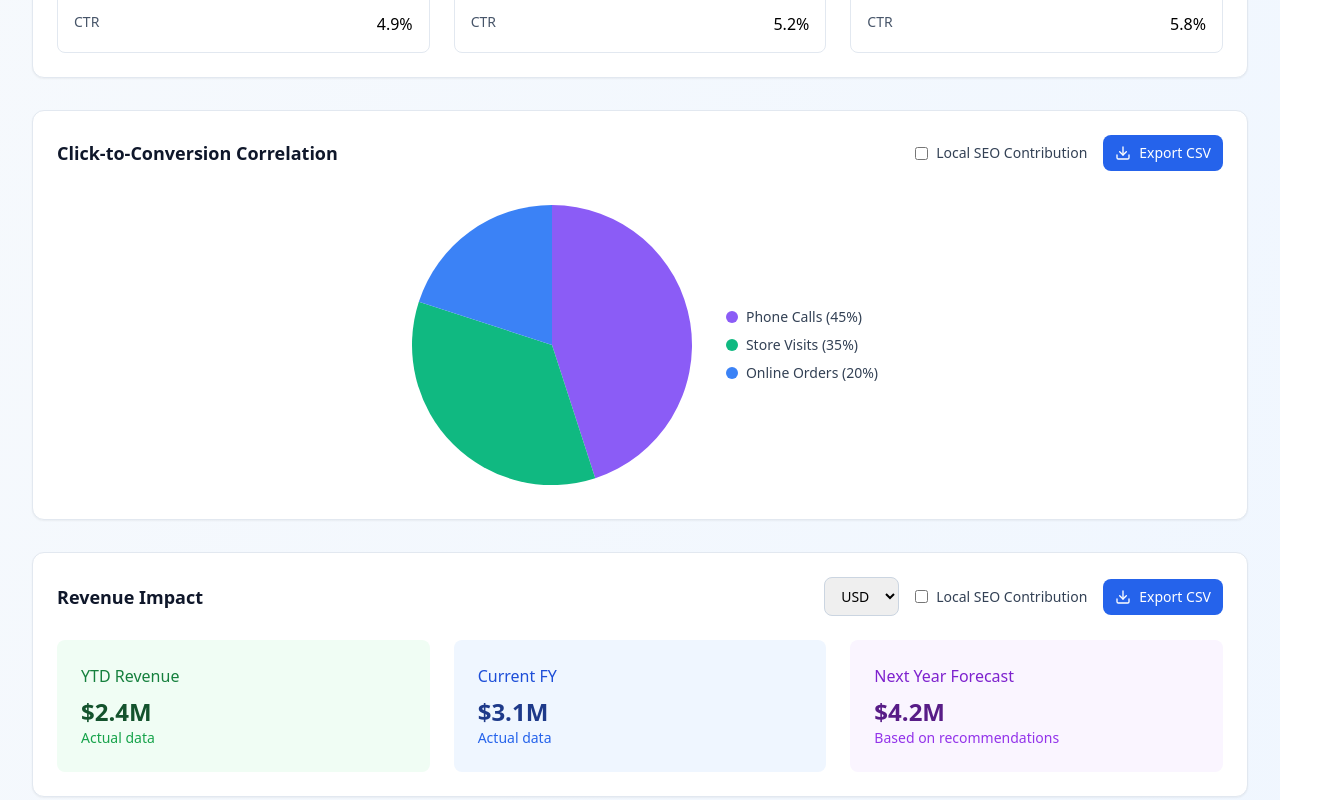
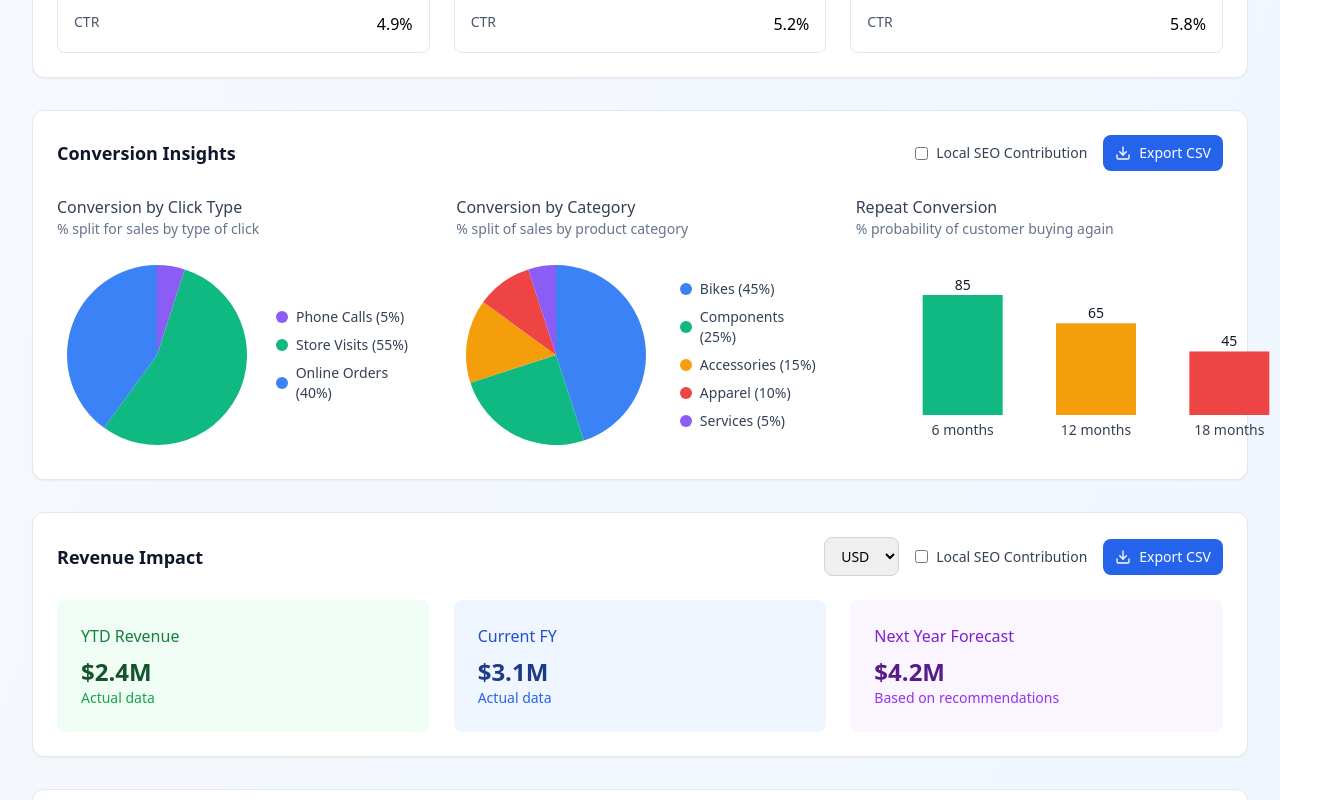
Before and after one commit to apurv123/growthcompass-seo-insights, a React (Vite) app: page /local-seo-plus in a window 1280 px wide. Shown: the part 1900-2700 px from the top of the page, 1336 px wide, since content can reach past the window. Built offline with nearby package versions, Linux system fonts and the light colour scheme.

Commit message:
Replace Click-to-Conversion Correlation with Conversion Insights section

```diff
--- a/src/components/StrategicImpactTab.tsx
+++ b/src/components/StrategicImpactTab.tsx
@@ -2,6 +2,7 @@ import React from 'react';
 import { Download, ChevronRight } from 'lucide-react';
 import FunnelChart from './FunnelChart';
 import PieChart from './PieChart';
+import BarChart from './BarChart';
 import SankeyDiagram from './SankeyDiagram';
 
 interface StrategicImpactTabProps {
@@ -129,10 +130,25 @@ const StrategicImpactTab: React.FC<StrategicImpactTabProps> = ({
     { location: 'Beverly Hills Store', contribution: 2.5, conversionRate: 7.8, ctr: 5.8 }
   ];
 
-  const clickConversionData = [
-    { label: 'Phone Calls', value: 45, percentage: 45, color: '#8b5cf6' },
-    { label: 'Store Visits', value: 35, percentage: 35, color: '#10b981' },
-    { label: 'Online Orders', value: 20, percentage: 20, color: '#3b82f6' }
+  // Conversion Insights Data
+  const conversionByClickTypeData = [
+    { label: 'Phone Calls', value: 5, percentage: 5, color: '#8b5cf6' },
+    { label: 'Store Visits', value: 55, percentage: 55, color: '#10b981' },
+    { label: 'Online Orders', value: 40, percentage: 40, color: '#3b82f6' }
+  ];
+
+  const conversionByCategoryData = [
+    { label: 'Bikes', value: 45, percentage: 45, color: '#3b82f6' },
+    { label: 'Components', value: 25, percentage: 25, color: '#10b981' },
+    { label: 'Accessories', value: 15, percentage: 15, color: '#f59e0b' },
+    { label: 'Apparel', value: 10, percentage: 10, color: '#ef4444' },
+    { label: 'Services', value: 5, percentage: 5, color: '#8b5cf6' }
+  ];
+
+  const repeatConversionData = [
+    { label: '6 months', value: 85, color: '#10b981' },
+    { label: '12 months', value: 65, color: '#f59e0b' },
+    { label: '18 months', value: 45, color: '#ef4444' }
   ];
 
   // Competitive Analysis Data
@@ -353,10 +369,10 @@ const StrategicImpactTab: React.FC<StrategicImpactTabProps> = ({
         </div>
       </div>
 
-      {/* Click-to-Conversion Correlation */}
+      {/* Conversion Insights */}
       <div className="bg-white rounded-xl shadow-sm border border-slate-200 p-6">
         <div className="flex items-center justify-between mb-6">
-          <h3 className="text-lg font-semibold text-slate-900">Click-to-Conversion Correlation</h3>
+          <h3 className="text-lg font-semibold text-slate-900">Conversion Insights</h3>
           <div className="flex items-center space-x-4">
             <label className="flex items-center space-x-2">
               <input
@@ -368,7 +384,7 @@ const StrategicImpactTab: React.FC<StrategicImpactTabProps> = ({
               <span className="text-sm text-slate-700">Local SEO Contribution</span>
             </label>
             <button
-              onClick={() => exportCSV('click-conversion')}
+              onClick={() => exportCSV('conversion-insights')}
               className="flex items-center space-x-2 px-3 py-2 bg-blue-600 text-white rounded-lg hover:bg-blue-700 transition-colors text-sm"
             >
               <Download className="h-4 w-4" />
@@ -377,14 +393,53 @@ const StrategicImpactTab: React.FC<StrategicImpactTabProps> = ({
           </div>
         </div>
 
+        <div className="grid grid-cols-1 lg:grid-cols-3 gap-8">
+          {/* Conversion by Click Type */}
+          <div>
+            <div className="mb-4">
+              <h4 className="text-md font-medium text-slate-700">Conversion by Click Type</h4>
+              <p className="text-sm text-slate-500">% split for sales by type of click</p>
+            </div>
             <div className="flex justify-center">
-          <PieChart data={clickConversionData} size={300} />
+              <PieChart data={conversionByClickTypeData} size={200} showLegend={true} />
             </div>
             {localSEOContribution && (
               <div className="text-center text-sm text-blue-600 mt-4">
                 Local SEO contributes 33% to these conversions
               </div>
             )}
+          </div>
+
+          {/* Conversion by Category */}
+          <div>
+            <div className="mb-4">
+              <h4 className="text-md font-medium text-slate-700">Conversion by Category</h4>
+              <p className="text-sm text-slate-500">% split of sales by product category</p>
+            </div>
+            <div className="flex justify-center">
+              <PieChart data={conversionByCategoryData} size={200} showLegend={true} />
+            </div>
+            {localSEOContribution && (
+              <div className="text-center text-sm text-blue-600 mt-4">
+                Local SEO contributes 33% to these conversions
+              </div>
+            )}
+          </div>
+
+          {/* Repeat Conversion */}
+          <div>
+            <div className="mb-4">
+              <h4 className="text-md font-medium text-slate-700">Repeat Conversion</h4>
+              <p className="text-sm text-slate-500">% probability of customer buying again</p>
+            </div>
+            <BarChart data={repeatConversionData} height={200} showValues={true} />
+            {localSEOContribution && (
+              <div className="text-center text-sm text-blue-600 mt-4">
+                Local SEO customers show 15% higher repeat rates
+              </div>
+            )}
+          </div>
+        </div>
       </div>
 
       {/* Revenue Impact */}
@@ -486,7 +541,7 @@ const StrategicImpactTab: React.FC<StrategicImpactTabProps> = ({
         </div>
       </div>
 
-      {/* Insights */}
+      {/* Strategic Insights */}
       <div className="bg-white rounded-xl shadow-sm border border-slate-200 p-6">
         <div className="flex items-center justify-between mb-6">
           <h3 className="text-lg font-semibold text-slate-900">Strategic Insights</h3>
```
Lines whose indentation alone changed are shown as unchanged.
